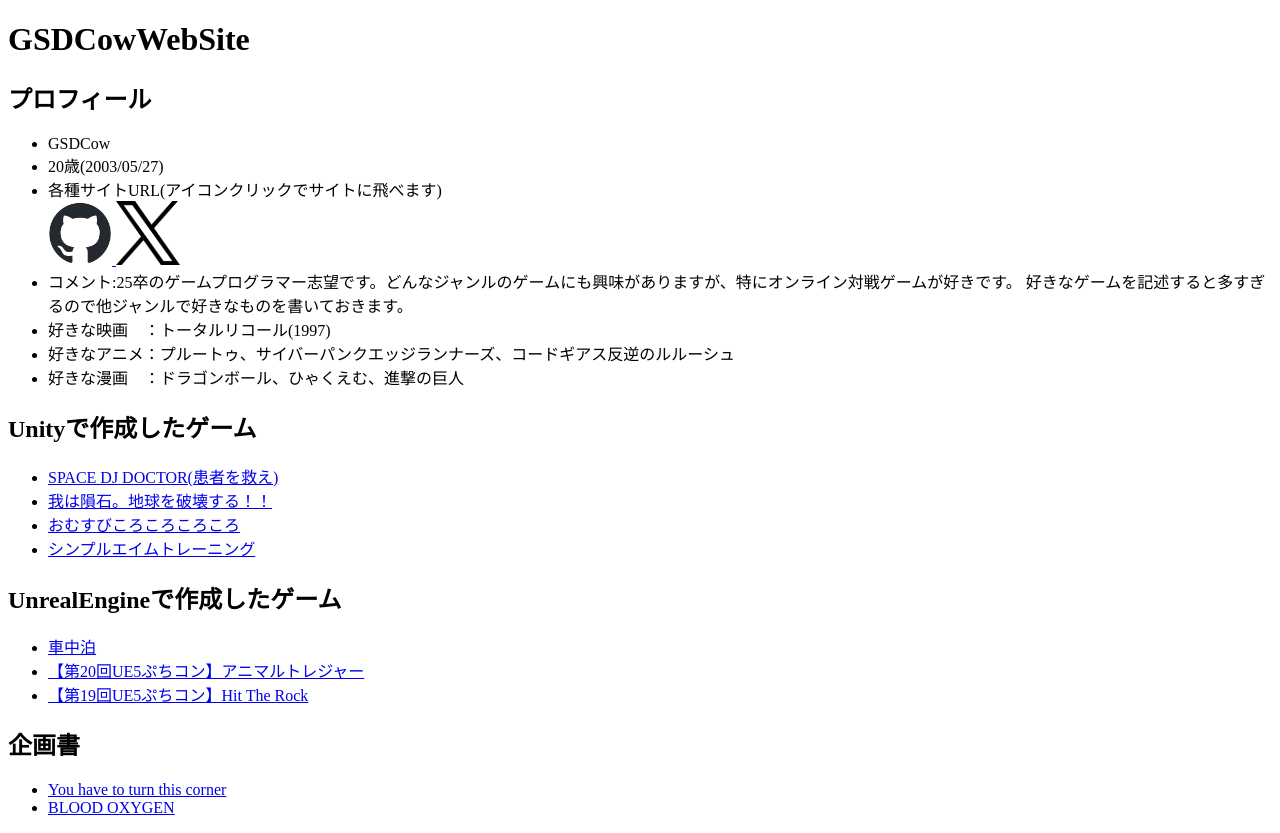
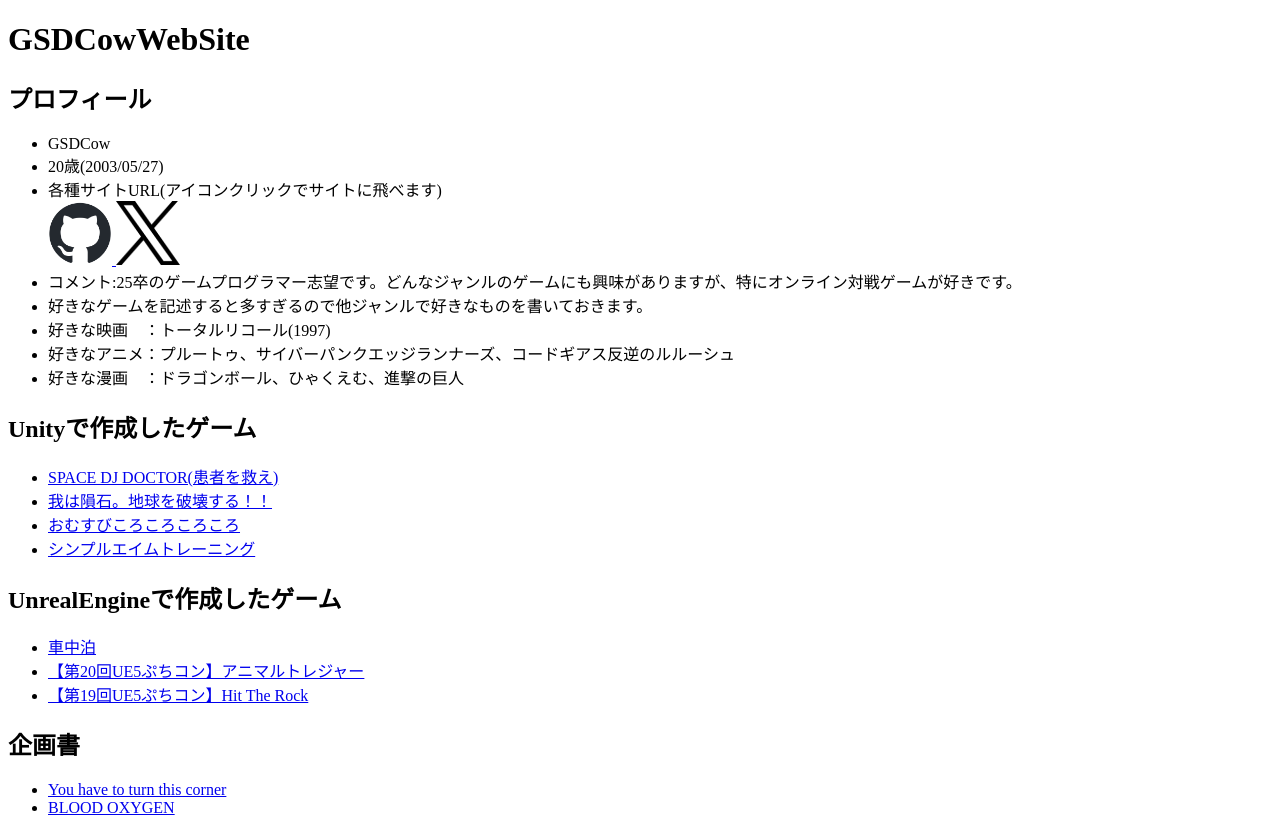
Before and after one commit to GSDCow/GSDCow.github.io, a plain HTML site: page index.html in a window 1280 px wide. Drawn offline with Linux system fonts and the light colour scheme.

Commit message:
Update index.html

```diff
--- a/index.html
+++ b/index.html
@@ -17,8 +17,8 @@
                     <a href="https://twitter.com/GSDCow">
                         <img src="Xlogo-black.png" alt="ほんとはXの画像が表示される" width="64" height="64">
                     </a>
-                <li>コメント:25卒のゲームプログラマー志望です。どんなジャンルのゲームにも興味がありますが、特にオンライン対戦ゲームが好きです。
-                    好きなゲームを記述すると多すぎるので他ジャンルで好きなものを書いておきます。</li>
+                <li>コメント:25卒のゲームプログラマー志望です。どんなジャンルのゲームにも興味がありますが、特にオンライン対戦ゲームが好きです。</li>
+                <li>好きなゲームを記述すると多すぎるので他ジャンルで好きなものを書いておきます。</li>
                 <li>好きな映画　：トータルリコール(1997)</li>
                 <li>好きなアニメ：プルートゥ、サイバーパンクエッジランナーズ、コードギアス反逆のルルーシュ</li>
                 <li>好きな漫画　：ドラゴンボール、ひゃくえむ、進撃の巨人</li>
```
